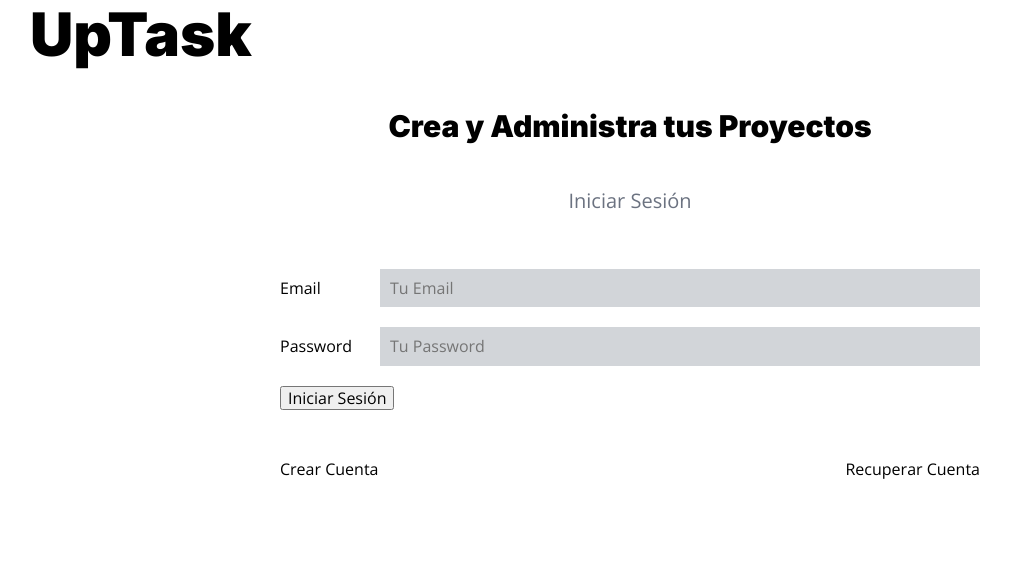
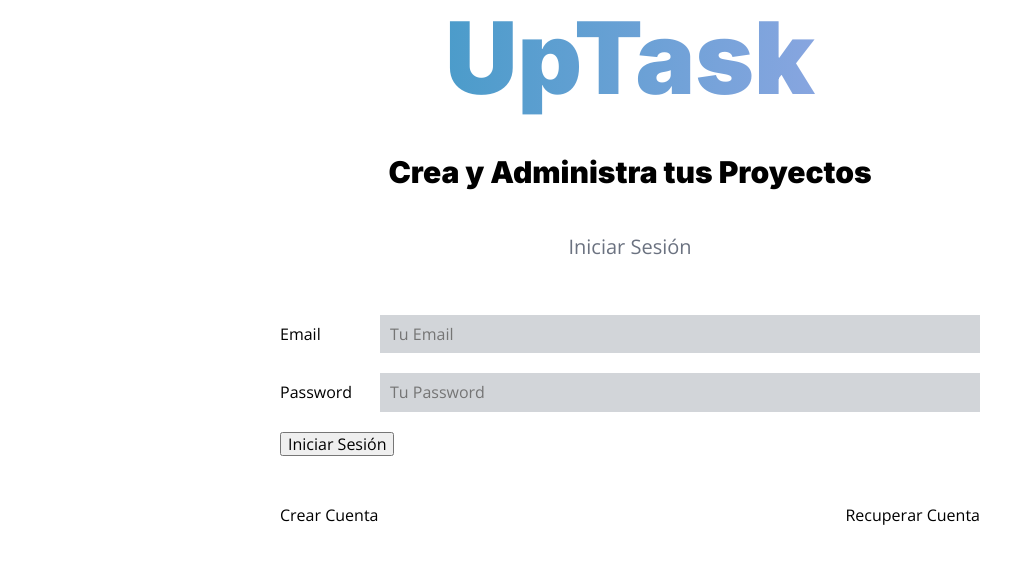
Before and after one commit to Galaceon/Uptask_MVC, a PHP site: template views/auth/login.php in a window 1280 px wide. Shown: the top 564 px of the page, without its empty margins (10-1021 px from the left). Run offline with PHP 8.4, Linux system fonts and the light colour scheme; the template is opened without the code that fills it, so the values that code supplies are empty.

Commit message:
css for Uptask Title

```diff
--- a/src/scss/app.scss
+++ b/src/scss/app.scss
@@ -1,2 +1,3 @@
 @use 'base';
-@use 'componentes'
+@use 'componentes';
+@use 'auth';
--- /dev/null
+++ b/src/scss/auth/_crear.scss
@@ -0,0 +1,18 @@
+@use 'base/mixins' as m;
+@use 'base/variables' as v;
+@use 'sass:color';
+
+.crear {
+
+    .uptask {
+        background: linear-gradient(to right, v.$cyan 0%, color.scale(v.$morado, $lightness: 60%) 100%);
+        color: transparent;
+        background-clip: text;
+        text-align: center;
+        font-size: 7rem;
+
+        @include m.tablet {
+            font-size: 10rem;
+        }
+    }
+}
--- /dev/null
+++ b/src/scss/auth/_index.scss
@@ -0,0 +1 @@
+@forward 'crear';
--- a/views/auth/login.php
+++ b/views/auth/login.php
@@ -1,5 +1,5 @@
-<div class="contenedor">
-    <h1>UpTask</h1>
+<div class="contenedor crear">
+    <h1 class="uptask">UpTask</h1>
     <p class="tagline">Crea y Administra tus Proyectos</p>
 
     <div class="contenedor-sm">
```
Also changed, not shown: public/build/css/app.css, 1 other file.
